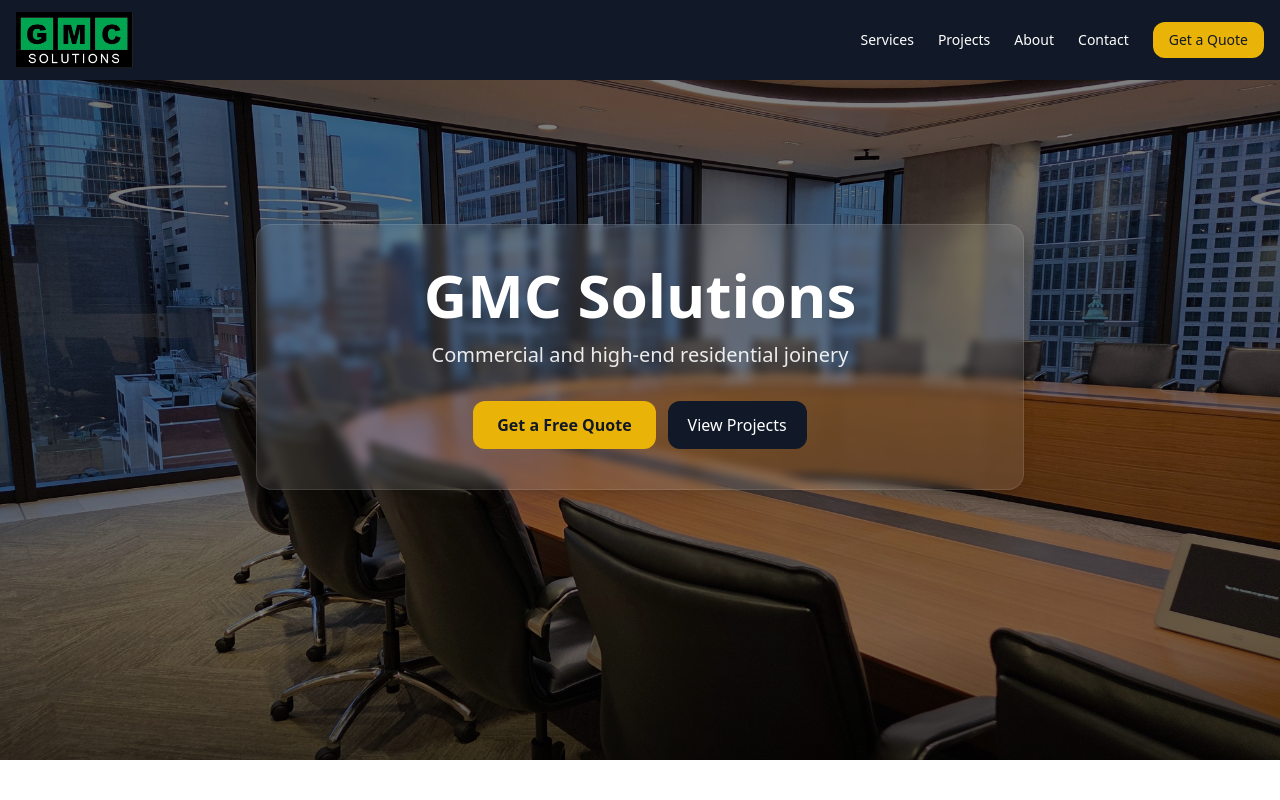
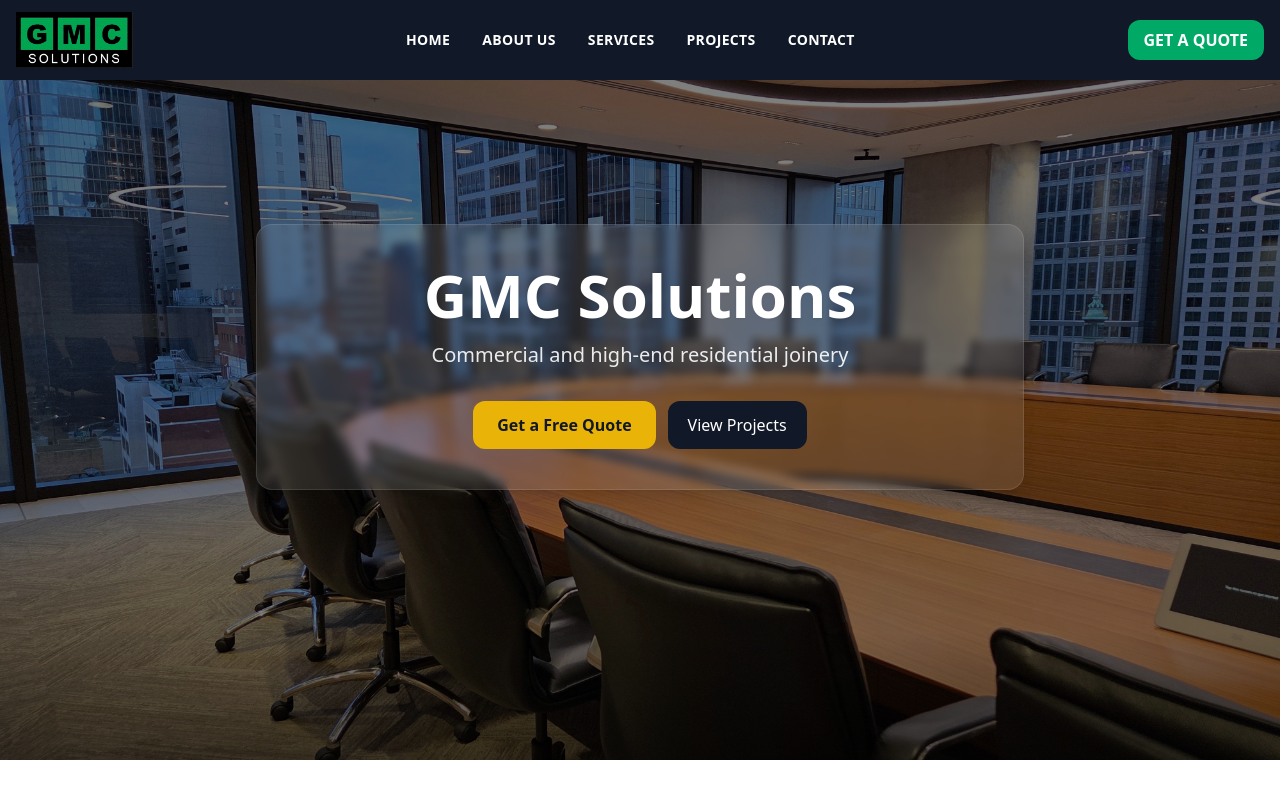
Before and after one commit to GMCandres/GMC, a React (Vite) app: page / in a window 1280 px wide. Shown: the top 800 px of the page. Built offline with nearby package versions, Linux system fonts and the light colour scheme.

Commit message:
Update Header.jsx

```diff
--- a/src/components/Header.jsx
+++ b/src/components/Header.jsx
@@ -1,7 +1,12 @@
-import React from 'react'
+import React, { useState } from 'react'
 import logo from '../assets/logo.png'
 
 export default function Header() {
+  const [menuOpen, setMenuOpen] = useState(false)
+
+  // Color del logo en HEX
+  const logoColor = "#00aa66"
+
   return (
     <header className="sticky top-0 z-50 bg-gray-900 text-white">
       <div className="mx-auto max-w-7xl px-4 py-3 flex items-center justify-between">
@@ -12,28 +17,62 @@
           className="h-14 w-auto object-contain"
         />
 
-        {/* Navegación */}
-        <nav className="hidden md:flex items-center gap-6 text-sm">
-          <a href="#services" className="hover:text-yellow-400 transition">
-            Services
-          </a>
-          <a href="#projects" className="hover:text-yellow-400 transition">
-            Projects
-          </a>
-          <a href="#about" className="hover:text-yellow-400 transition">
-            About
-          </a>
-          <a href="#contact" className="hover:text-yellow-400 transition">
-            Contact
-          </a>
+        {/* Menú desktop */}
+        <nav className="hidden md:flex flex-1 justify-center items-center gap-8 text-sm font-semibold tracking-wide">
+          <a href="#home" className="hover:text-yellow-400 transition">HOME</a>
+          <a href="#about" className="hover:text-yellow-400 transition">ABOUT US</a>
+          <a href="#services" className="hover:text-yellow-400 transition">SERVICES</a>
+          <a href="#projects" className="hover:text-yellow-400 transition">PROJECTS</a>
+          <a href="#contact" className="hover:text-yellow-400 transition">CONTACT</a>
+        </nav>
+
+        {/* Botón a la derecha */}
+        <a
+          href="#quote"
+          className="hidden md:inline-block rounded-xl px-4 py-2 font-semibold transition"
+          style={{ backgroundColor: logoColor, color: "#ffffff" }}
+        >
+          GET A QUOTE
+        </a>
+
+        {/* Botón hamburguesa en móvil */}
+        <button
+          className="md:hidden p-2 rounded focus:outline-none focus:ring-2 focus:ring-yellow-500"
+          onClick={() => setMenuOpen(!menuOpen)}
+        >
+          <svg
+            className="w-7 h-7"
+            fill="none"
+            stroke="currentColor"
+            viewBox="0 0 24 24"
+            xmlns="http://www.w3.org/2000/svg"
+          >
+            {menuOpen ? (
+              <path strokeLinecap="round" strokeLinejoin="round" strokeWidth="2" d="M6 18L18 6M6 6l12 12" />
+            ) : (
+              <path strokeLinecap="round" strokeLinejoin="round" strokeWidth="2" d="M4 6h16M4 12h16m-7 6h7" />
+            )}
+          </svg>
+        </button>
+      </div>
+
+      {/* Menú móvil desplegable */}
+      {menuOpen && (
+        <div className="md:hidden bg-gray-800 text-white px-4 py-4 space-y-3 text-sm font-semibold tracking-wide">
+          <a href="#home" className="block hover:text-yellow-400 transition">HOME</a>
+          <a href="#about" className="block hover:text-yellow-400 transition">ABOUT US</a>
+          <a href="#services" className="block hover:text-yellow-400 transition">SERVICES</a>
+          <a href="#projects" className="block hover:text-yellow-400 transition">PROJECTS</a>
+          <a href="#contact" className="block hover:text-yellow-400 transition">CONTACT</a>
           <a
             href="#quote"
-            className="rounded-xl bg-yellow-500 text-gray-900 px-4 py-2 font-medium hover:bg-yellow-400 transition"
+            className="block rounded-xl px-4 py-2 font-semibold transition"
+            style={{ backgroundColor: logoColor, color: "#ffffff" }}
           >
-            Get a Quote
+            GET A QUOTE
           </a>
-        </nav>
-      </div>
+        </div>
+      )}
     </header>
   )
 }
```
